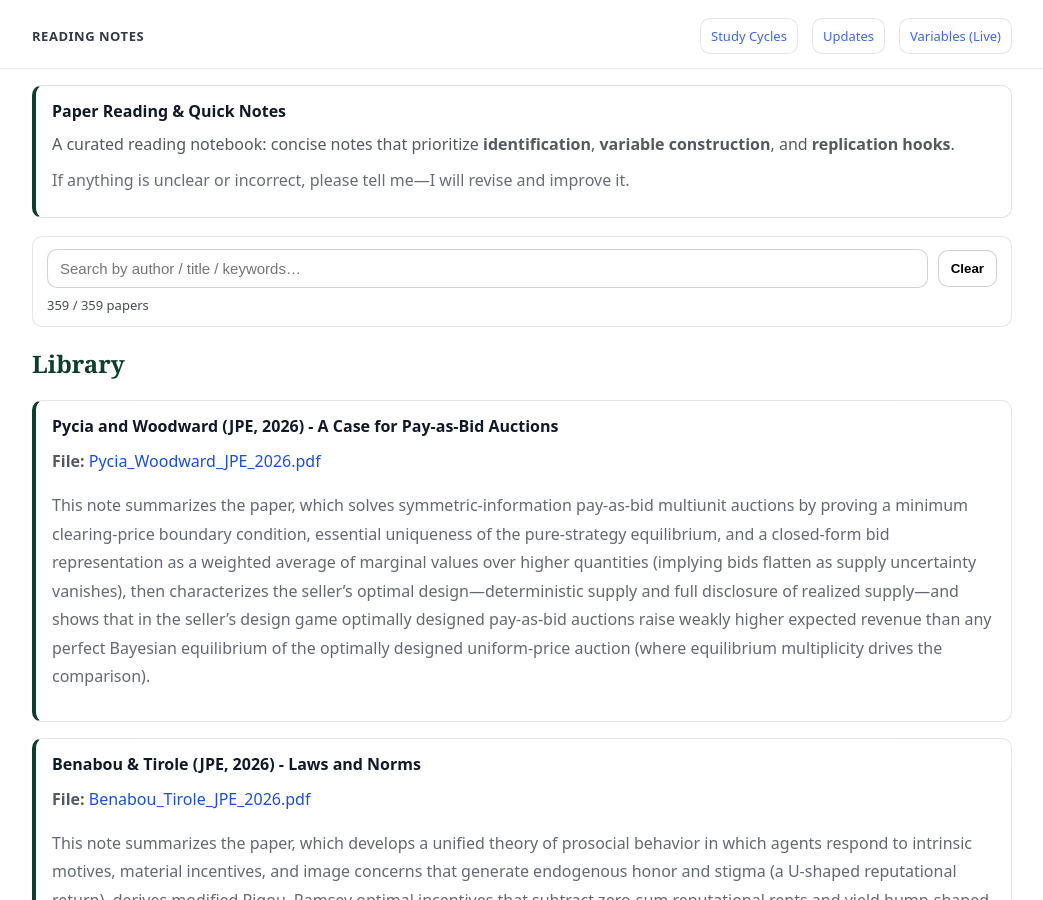
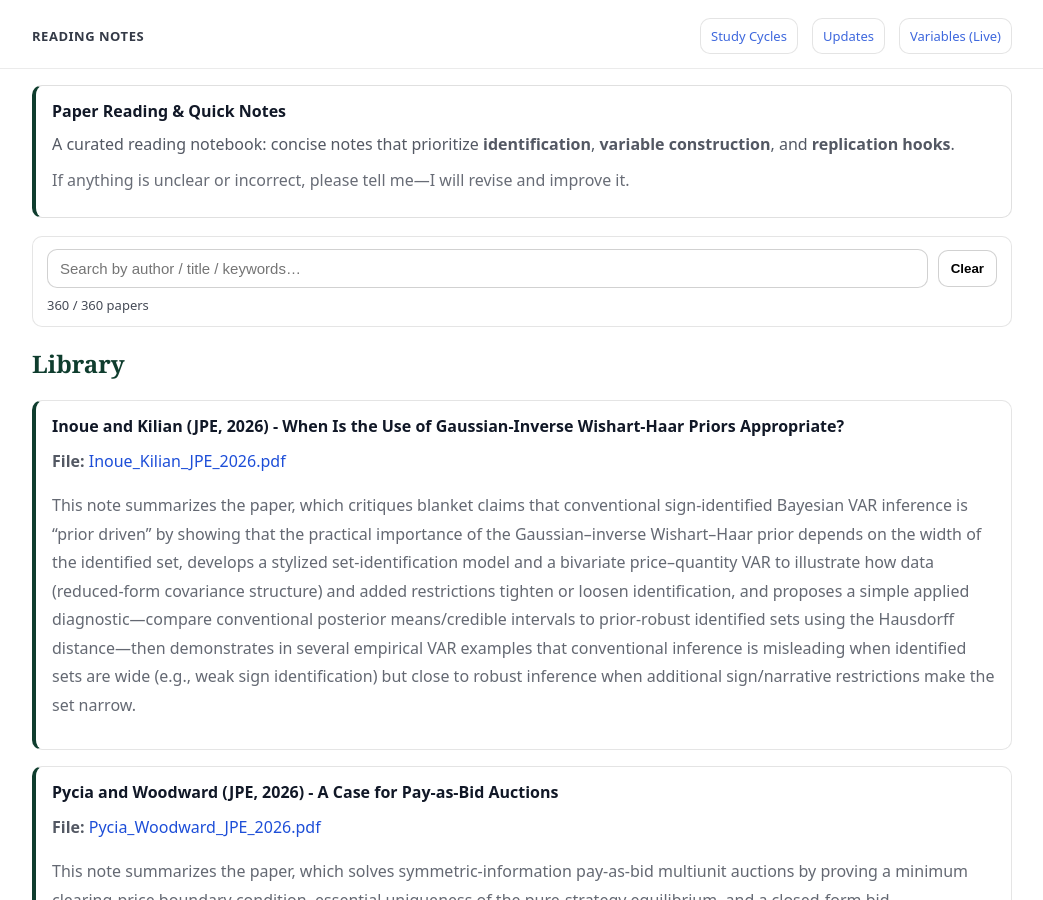
Before and after one commit to yaxinzn/study-archive, a Jekyll site: the page built from reading/index.md, in a window 1280 px wide and 900 px high. Shown: the whole window, without its empty margins (118-1161 px from the left). Built offline with Jekyll 4.4.1, drawn with Linux system fonts in a browser that asks for light colours.

Commit message:
Reading: add/update Inoue_Kilian_JPE_2026.pdf

```diff
--- a/_data/reading.yml
+++ b/_data/reading.yml
@@ -1,3 +1,7 @@
+- title: "Inoue and Kilian (JPE, 2026) - When Is the Use of Gaussian-Inverse Wishart-Haar Priors Appropriate?"
+  file: "Inoue_Kilian_JPE_2026.pdf"
+  desc: "This note summarizes the paper, which critiques blanket claims that conventional sign-identified Bayesian VAR inference is “prior driven” by showing that the practical importance of the Gaussian–inverse Wishart–Haar prior depends on the width of the identified set, develops a stylized set-identification model and a bivariate price–quantity VAR to illustrate how data (reduced-form covariance structure) and added restrictions tighten or loosen identification, and proposes a simple applied diagnostic—compare conventional posterior means/credible intervals to prior-robust identified sets using the Hausdorff distance—then demonstrates in several empirical VAR examples that conventional inference is misleading when identified sets are wide (e.g., weak sign identification) but close to robust inference when additional sign/narrative restrictions make the set narrow."
+
 - title: "Pycia and Woodward (JPE, 2026) - A Case for Pay-as-Bid Auctions"
   file: "Pycia_Woodward_JPE_2026.pdf"
   desc: "This note summarizes the paper, which solves symmetric-information pay-as-bid multiunit auctions by proving a minimum clearing-price boundary condition, essential uniqueness of the pure-strategy equilibrium, and a closed-form bid representation as a weighted average of marginal values over higher quantities (implying bids flatten as supply uncertainty vanishes), then characterizes the seller’s optimal design—deterministic supply and full disclosure of realized supply—and shows that in the seller’s design game optimally designed pay-as-bid auctions raise weakly higher expected revenue than any perfect Bayesian equilibrium of the optimally designed uniform-price auction (where equilibrium multiplicity drives the comparison)."
```
Also changed, not shown: 1 other file.
